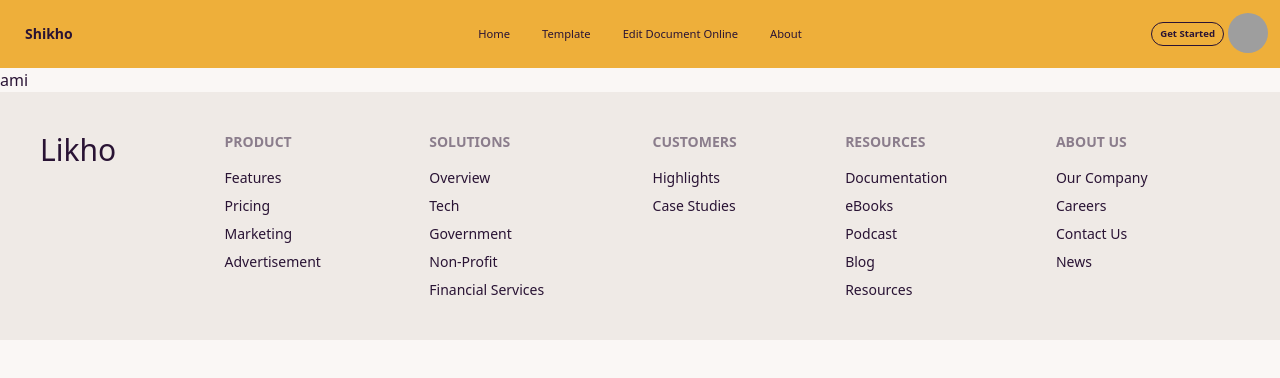
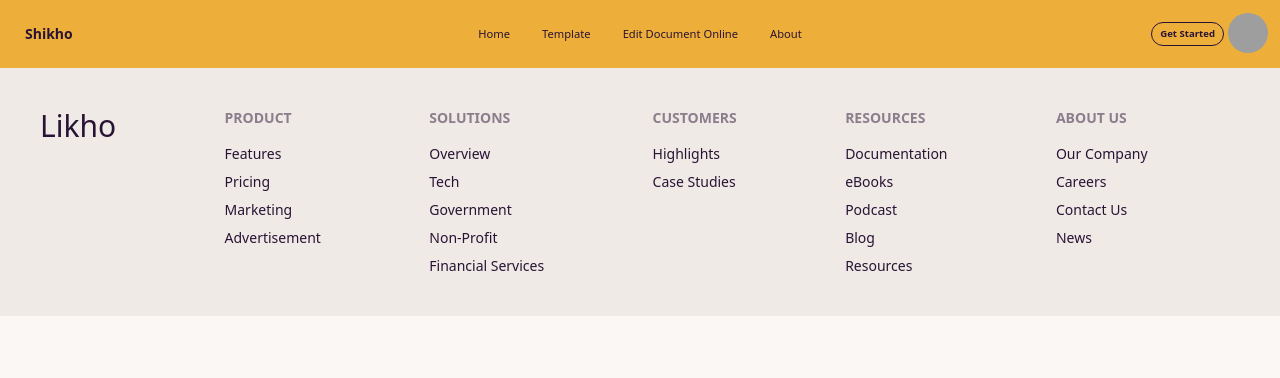
Before and after one commit to ataullahmesbah/likhho-sub-official, a React (Vite) app: page / in a window 1280 px wide. Shown: the top 378 px of the page. Built offline with nearby package versions, Linux system fonts and the light colour scheme; grey boxes are pictures that could not be loaded.

Commit message:
main update

```diff
--- a/package.json
+++ b/package.json
@@ -10,10 +10,12 @@
     "preview": "vite preview"
   },
   "dependencies": {
+    "@smastrom/react-rating": "^1.3.1",
     "localforage": "^1.10.0",
     "match-sorter": "^6.3.1",
     "react": "^18.2.0",
     "react-dom": "^18.2.0",
+    "react-icons": "^4.10.1",
     "react-router-dom": "^6.14.2",
     "sort-by": "^1.2.0"
   },
--- a/src/Home/Home.jsx
+++ /dev/null
@@ -1,12 +0,0 @@
-
-
-
-const Home = () => {
-    return (
-        <div>
-            ami
-        </div>
-    );
-};
-
-export default Home;
--- /dev/null
+++ b/src/Main/Main.jsx
@@ -0,0 +1,12 @@
+
+
+
+const Main = () => {
+    return (
+        <div>
+
+        </div>
+    );
+};
+
+export default Main;
--- a/src/routes/Route.jsx
+++ b/src/routes/Route.jsx
@@ -1,5 +1,5 @@
 import { createBrowserRouter } from "react-router-dom";
-import Home from "../Home/Home";
+import Main from "../Main/Main";
 import MainLayout from "../Layout/MainLayout";
 import Navbar from "../Navbar/Navbar";
 
@@ -12,7 +12,7 @@ const router = createBrowserRouter([
       children:[
         {
           path:"/",
-          element:<Home></Home>
+          element:<Main></Main>
         },
         {
           path:"/navbar",
```
Also changed, not shown: 1 other file (tests, documents, lock files or other folders).
